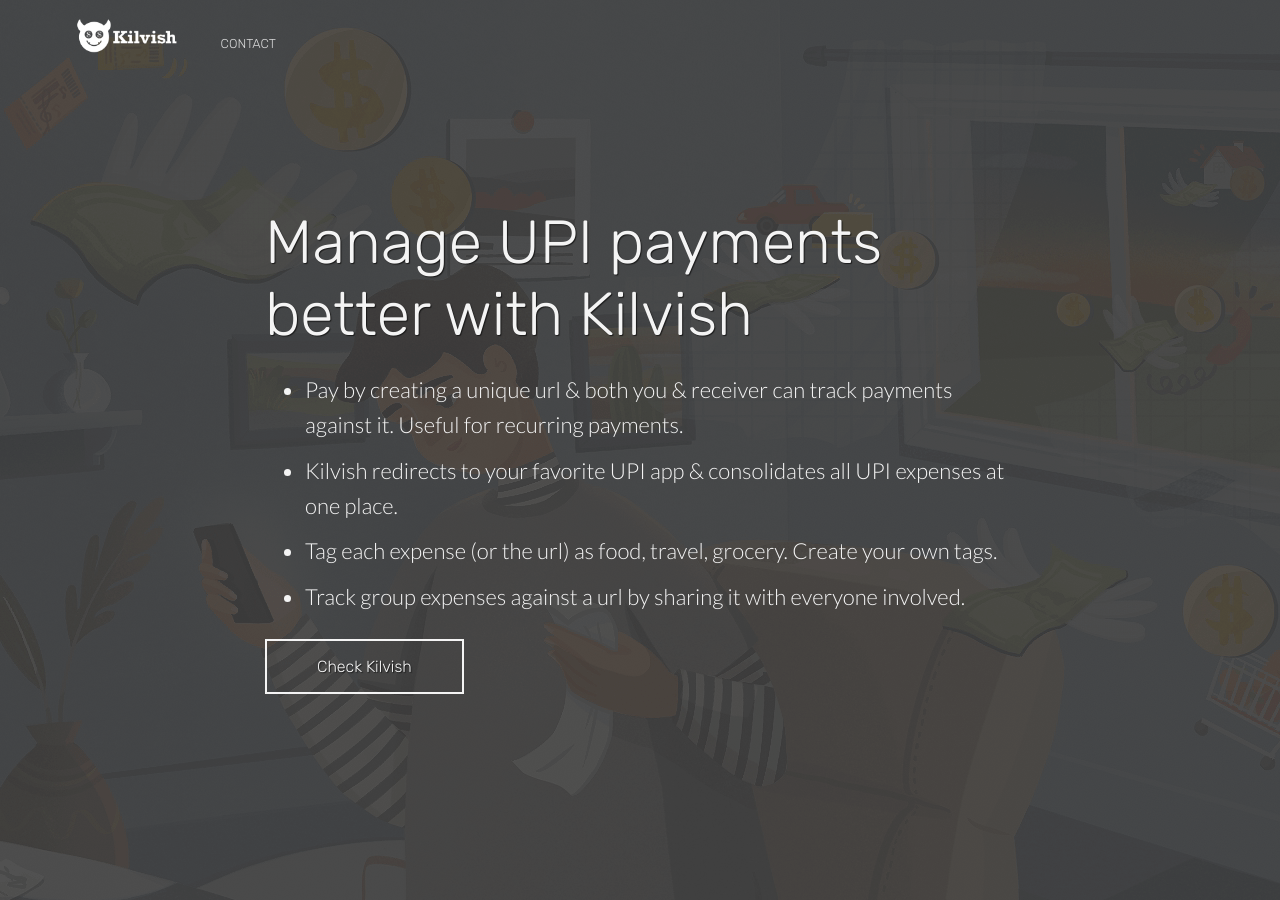
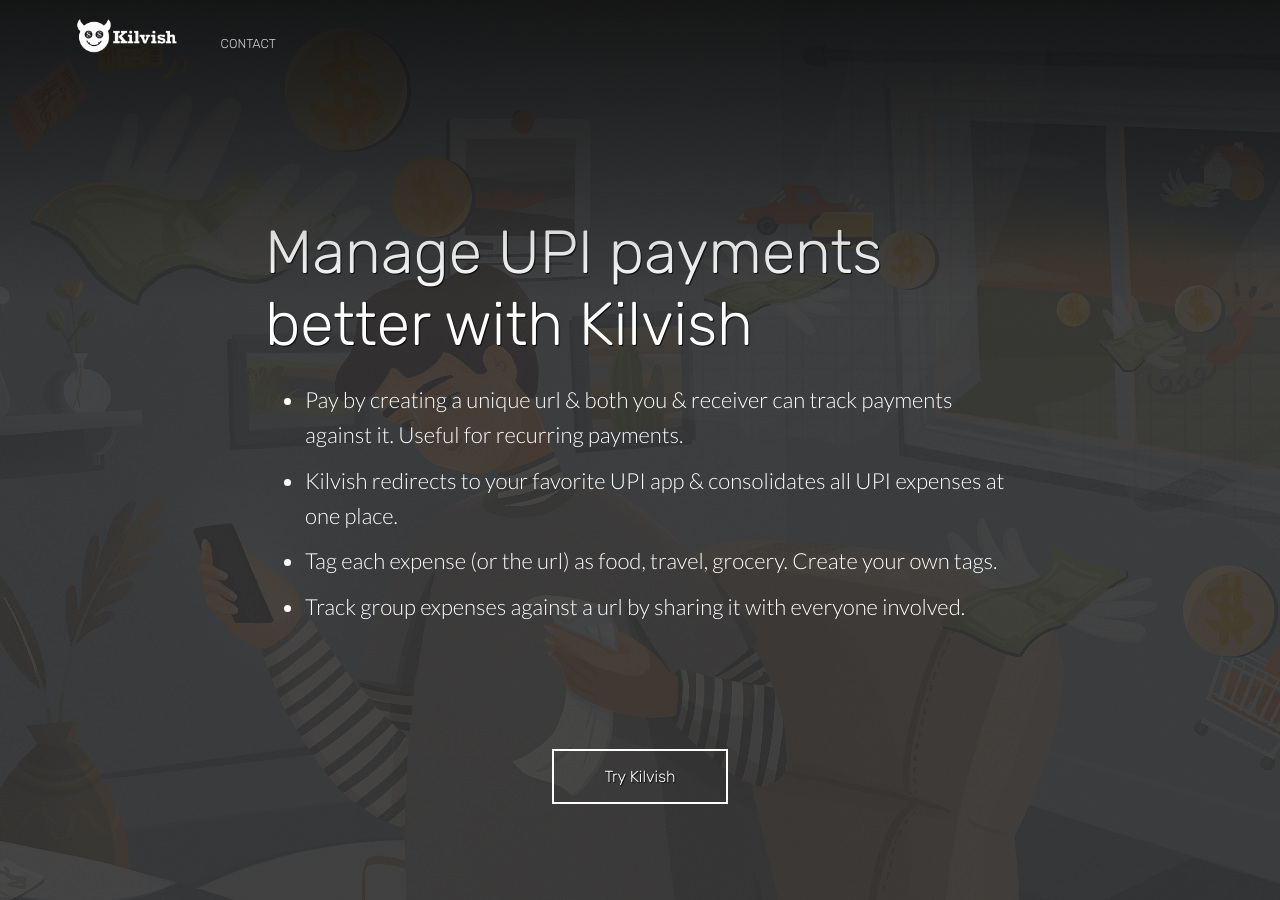
Before and after one commit to tamraj-kilvish/tamraj-kilvish.github.io, a Jekyll site: the page built from index.html, in a window 1280 px wide and 900 px high. Built offline with Jekyll 4.4.1, drawn with Linux system fonts in a browser that asks for light colours; nearby versions of some CDN libraries.

Commit message:
final commit

```diff
--- a/index.html
+++ b/index.html
@@ -1,11 +1,11 @@
 ---
-title: Home
-description: The latest app to help you find new friends with common interests.
+title: Kilvish
+description: Manage UPI payments better with Kilvish
 image: /images/balance.png
 bottom_image: https://unsplash.it/2000/1322?a=.png
 ---
 <style>#top-hero:before {background-image: url({% include relative-src.html src=page.image %}); opacity: 0.1;  top: 0; left: 0; right: 0; height: 100%;}</style>
-<section class="hero" id="top-hero">
+<section class="hero" id="top-hero" style="padding-top: 60px">
 	<div class="inner-hero text-container">
 		<div class="hero-text-container">
 			<h1 class="editable">Manage UPI payments better with Kilvish</h1>
@@ -15,7 +15,7 @@
 				<li class="subtext editable">Tag each expense (or the url) as food, travel, grocery. Create your own tags.</li>
 				<li class="subtext editable">Track group expenses against a url by sharing it with everyone involved.</li>
 			</ul>
-			<div class="cta button alt"><a href="#bottom-hero">Check Kilvish</a></div>
+			<div class="cta button alt" style = "text-align: center; padding-top: 100px"><a href="#bottom-hero">Try Kilvish</a></div>
 		</div>
 	</div>
 </section>
@@ -99,7 +99,6 @@
 		</div>
 	</section>
 
-	<style>#bottom-hero:before {background-image: url({% include relative-src.html src=page.bottom_image %}); opacity: 0.1;  top: 0; left: 0; right: 0; height: 100%;}</style>
 	<section class="hero" id="bottom-hero">
 		<div class="inner-hero text-container">
 			<div class="hero-text-container">
```
Also changed, not shown: images/pan-india.png (added).
